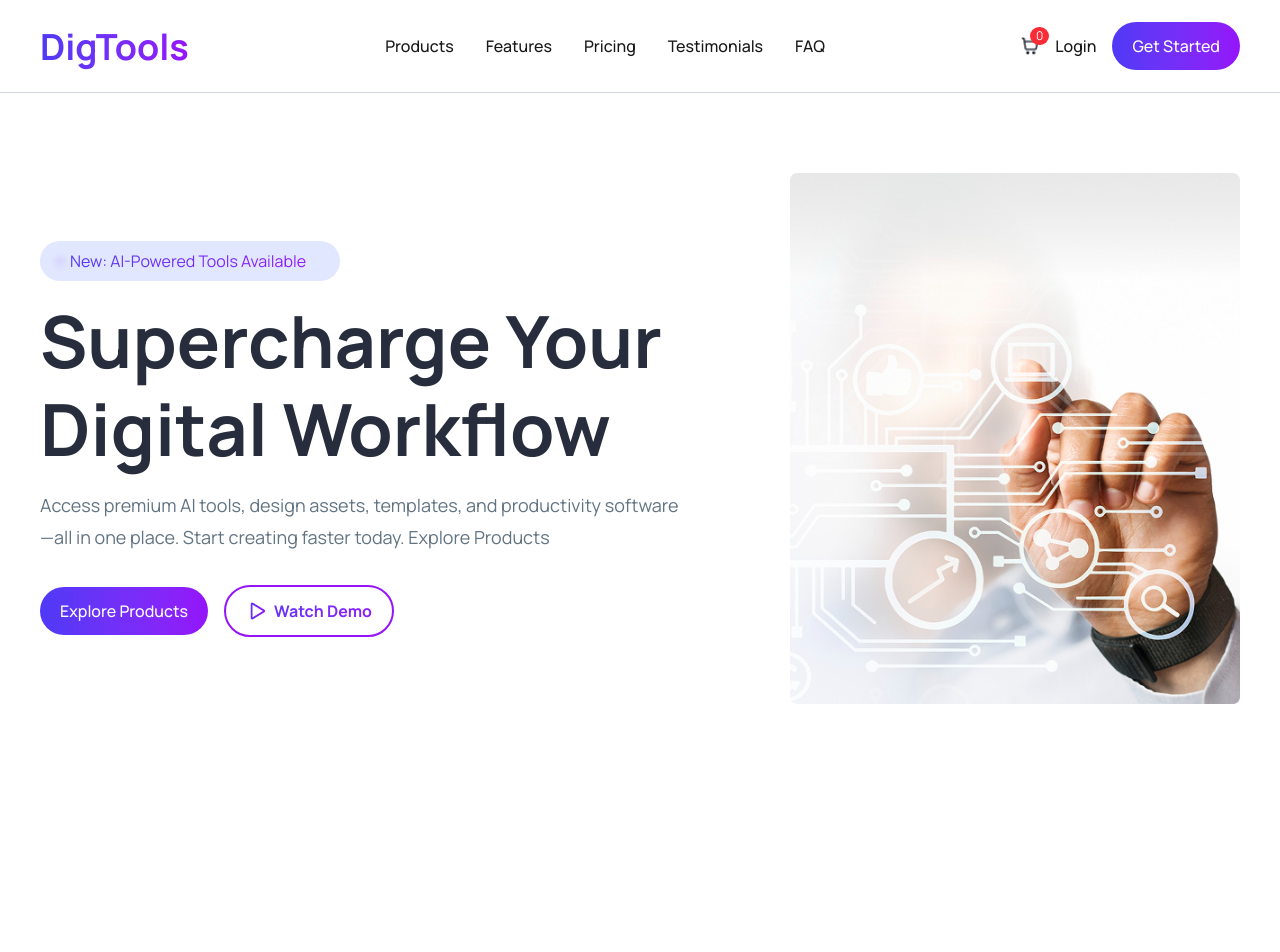
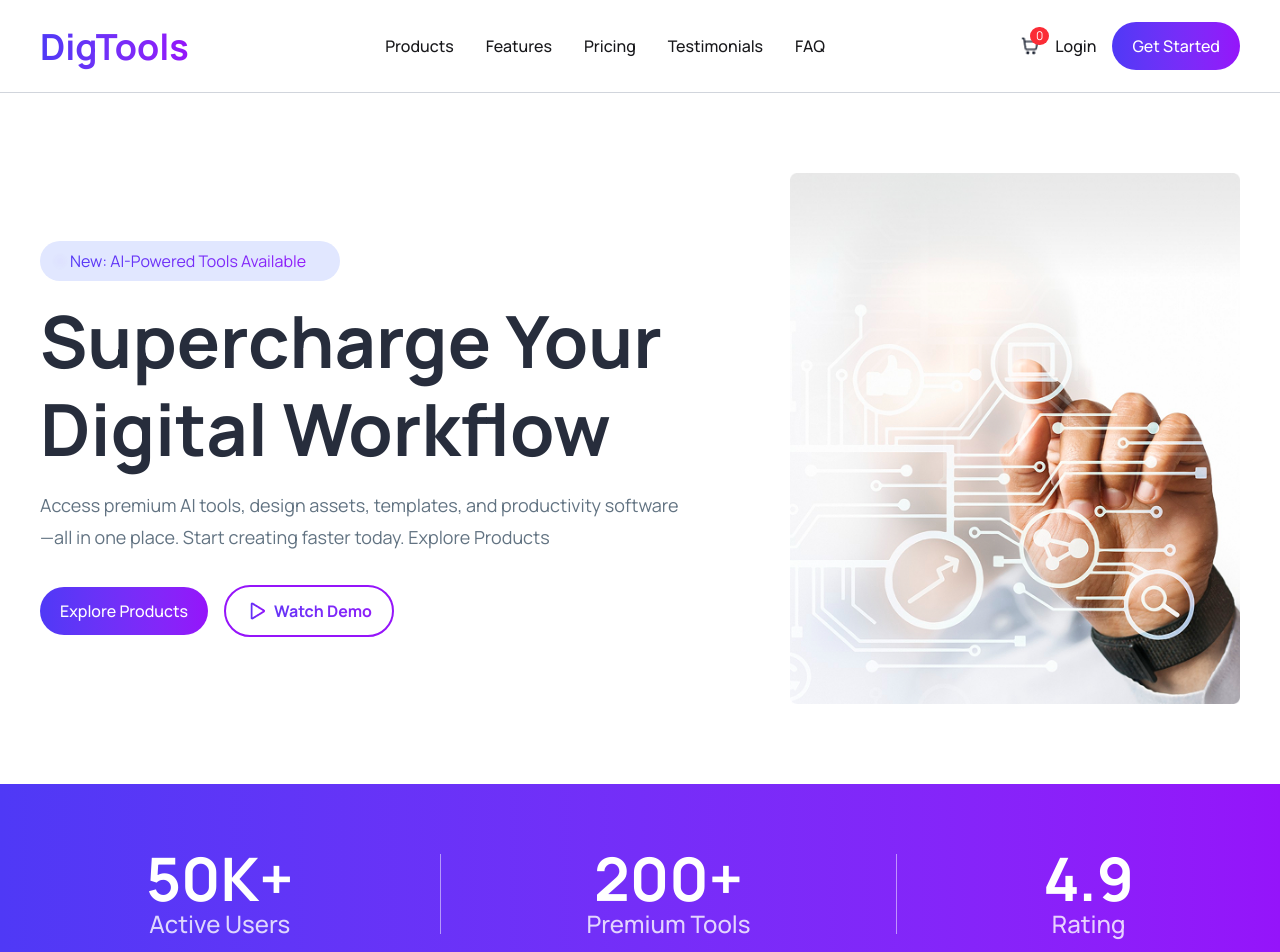
Before and after one commit to Nabil593/B13-A6-DigiTools-Platform, a React (Vite) app: page / in a window 1280 px wide. Shown: the top 952 px of the page. Before the commit the page ends 800 px from the top, so only its background shows below. Built offline with nearby package versions, Linux system fonts and the light colour scheme.

Commit message:
AllCounter section designed

```diff
--- a/src/App.jsx
+++ b/src/App.jsx
@@ -1,12 +1,14 @@
 import React from 'react';
 import Navber from './Components/Navber/Navber';
 import Banner from './Components/Banner/Banner';
+import AllCounter from './Components/AllCounter/AllCounter';
 
 const App = () => {
   return (
     <div className='manrope'>
       <Navber />
       <Banner />
+      <AllCounter />
     </div>
   );
 };
--- /dev/null
+++ b/src/Components/AllCounter/AllCounter.jsx
@@ -0,0 +1,31 @@
+import React from 'react';
+
+const AllCounter = () => {
+    return (
+        <div className='w-full bg-gradient-to-r from-[#4F39F6] to-[#9514FA]'>
+            <div className='w-full max-w-[1200px] lg:px-0 md:px-8 sm:px-6 px-6 mx-auto lg:mt-20 md:mt-20 sm:mt-15 mt-15 flex items-center justify-center lg:flex-row md:flex-row flex-col gap-10 py-16'>
+                <div className='m-auto text-center'>
+                    <p className='lg:text-6xl md:text-4xl text-3xl font-extrabold text-white'>50K+</p>
+                    <p className='text-2xl font-medium text-white opacity-80'>Active Users</p>
+                </div>
+
+                    <div className='hidden md:block border-l border-white/50 h-20'></div>
+
+                <div className='m-auto text-center'>
+                    <p className='lg:text-6xl md:text-4xl text-3xl font-extrabold text-white'>200+</p>
+                    <p className='text-2xl font-medium text-white opacity-80'>Premium Tools</p>
+                </div>
+
+                    <div className='hidden lg:block md:block border-l border-white/50 h-20'></div>
+
+                <div className='m-auto text-center'>
+                    <p className='lg:text-6xl md:text-4xl text-3xl font-extrabold text-white'>4.9</p>
+                    <p className='text-2xl font-medium text-white opacity-80'>Rating</p>
+                </div>
+
+            </div>
+        </div>
+    );
+};
+
+export default AllCounter;
```
